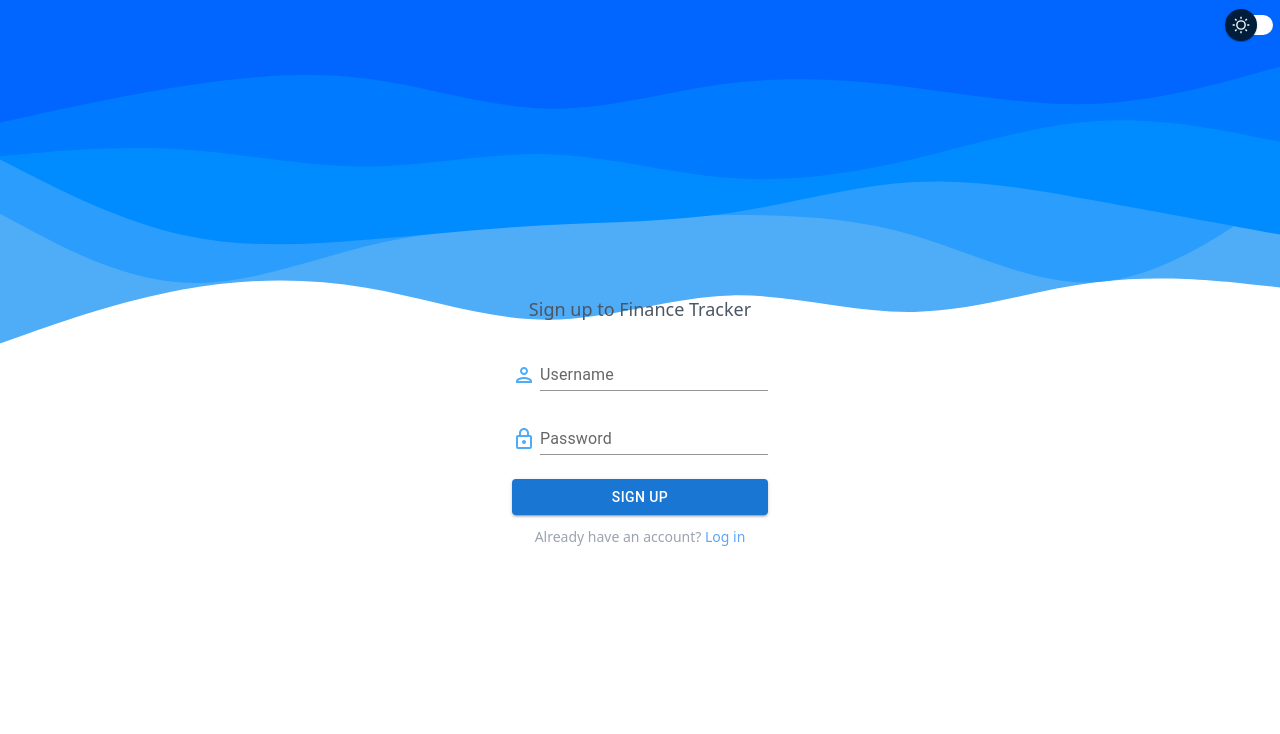
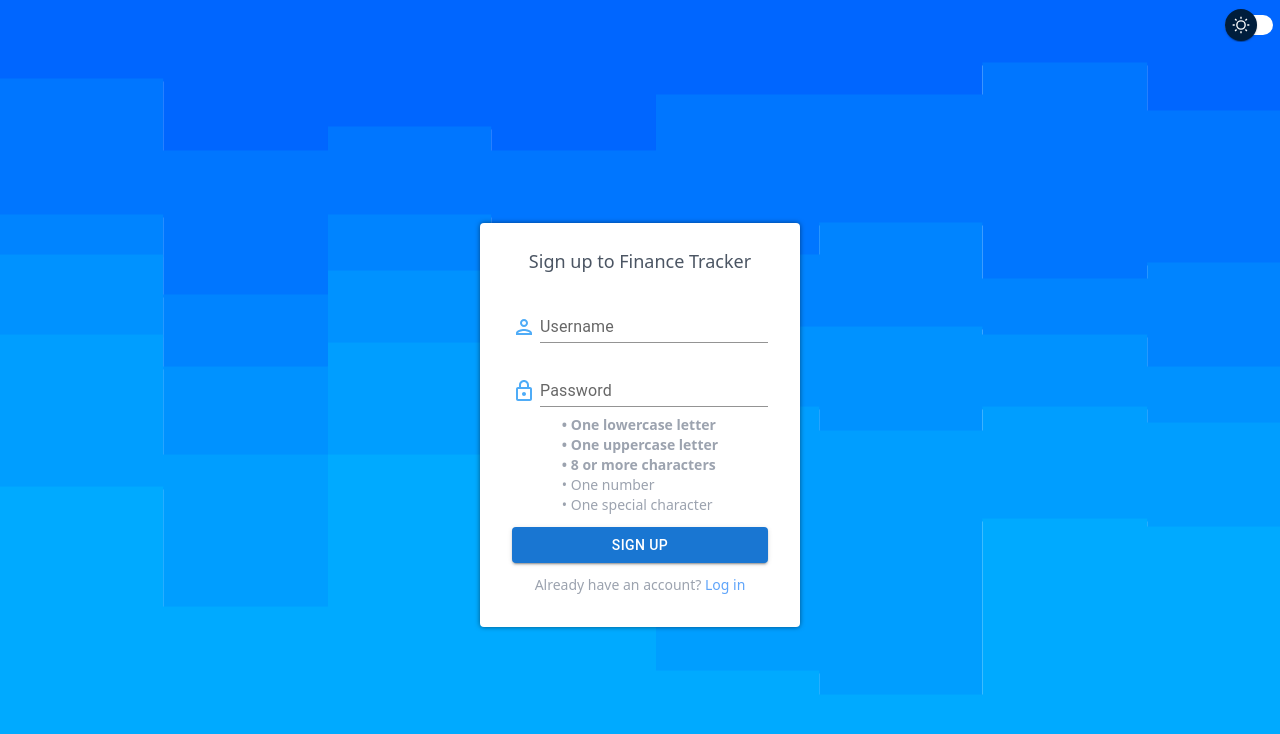
Before and after one commit to CloudNStoyan/finance-tracker, a React app in the folder client/: page /register in a window 1280 px wide. Shown: the top 734 px of the page. Built offline with nearby package versions, Linux system fonts and the light colour scheme; no server answers.

Commit message:
Finishing Desktop Reigster Page and fixing Password Strenght Meter bug

```diff
--- a/client/src/app.tsx
+++ b/client/src/app.tsx
@@ -4,6 +4,7 @@
 import DesktopCalendarPage from "./pages/desktop/DesktopCalendarPage";
 import { useMediaQuery } from "@mui/material";
 import DesktopLoginPage from "./pages/desktop/DesktopLoginPage";
+import DesktopRegisterPage from "./pages/desktop/DesktopRegisterPage";
 const StatisticsPage = lazy(() => import("./pages/StatisticsPage"));
 const TransactionPage = lazy(() => import("./pages/TransactionPage"));
 const CalendarPage = lazy(() => import("./pages/CalendarPage"));
@@ -27,7 +28,10 @@
         path="/login"
         element={isDesktop ? <DesktopLoginPage /> : <LoginPage />}
       />
-      <Route path="/register" element={<RegisterPage />} />
+      <Route
+        path="/register"
+        element={isDesktop ? <DesktopRegisterPage /> : <RegisterPage />}
+      />
       <Route>
         <Route
           path="/transaction/:transactionId"
--- a/client/src/components/usePasswordStrength.ts
+++ b/client/src/components/usePasswordStrength.ts
@@ -15,29 +15,15 @@
   useEffect(() => {
     const passwordLength = password.trim().length;
 
-    if (passwordLength < 6) {
-      setScore(0);
-      setText("too short");
-      setColor("");
-      return;
-    }
-
-    if (passwordLength < 7) {
-      setScore(1);
-      setText("weak");
-      setColor("#d32f2f");
-      return;
-    }
-
-    if (passwordLength < 10 && ALL_CASE_LETTERS_REGEX.test(password)) {
-      setScore(2);
-      setText("okay");
-      setColor("#ffc107");
+    if (passwordLength >= 12 && VERY_STRONG_PASSWORD_REGEX.test(password)) {
+      setScore(4);
+      setText("strong");
+      setColor("#2e7d32");
       return;
     }
 
     if (
-      passwordLength < 12 &&
+      passwordLength >= 10 &&
       ALL_CASE_LETTERS_AND_NUMBERS_REGEX.test(password)
     ) {
       setScore(3);
@@ -46,10 +32,24 @@
       return;
     }
 
-    if (passwordLength >= 12 && VERY_STRONG_PASSWORD_REGEX.test(password)) {
-      setScore(4);
-      setText("strong");
-      setColor("#2e7d32");
+    if (passwordLength >= 8 && ALL_CASE_LETTERS_REGEX.test(password)) {
+      setScore(2);
+      setText("okay");
+      setColor("#ffc107");
+      return;
+    }
+
+    if (passwordLength >= 8) {
+      setScore(1);
+      setText("weak");
+      setColor("#d32f2f");
+      return;
+    }
+
+    if (passwordLength < 8) {
+      setScore(0);
+      setText("too short");
+      setColor("");
       return;
     }
   }, [password]);
--- /dev/null
+++ b/client/src/pages/desktop/DesktopRegisterPage.tsx
@@ -0,0 +1,204 @@
+import { Button, CircularProgress, TextField } from "@mui/material";
+import { PersonOutlined, LockOutlined } from "@mui/icons-material";
+import React, { useState } from "react";
+import useReCaptcha from "../../useReCaptcha";
+import { Link, useNavigate } from "react-router-dom";
+import { register, ServerError } from "../../server-api";
+import axios, { AxiosError } from "axios";
+import PasswordStrengthIndicator from "../../components/PasswordStrengthIndicator";
+import usePasswordStrength from "../../components/usePasswordStrength";
+import DesktopRegisterPageStyled from "../styles/desktop/DesktopRegisterPage.styled";
+
+const DesktopRegisterPage = () => {
+  const [username, setUsername] = useState("");
+  const [password, setPassword] = useState("");
+  const [usernameError, setUsernameError] = useState("");
+  const [passwordError, setPasswordError] = useState(false);
+  const [error, setError] = useState<string>(null);
+  const [loading, setLoading] = useState(false);
+  const [score, color, text] = usePasswordStrength(password);
+
+  const [generateToken] = useReCaptcha();
+  const navigate = useNavigate();
+
+  const validateFields = () => {
+    const usernameIsValid = username.trim().length >= 6;
+    if (!usernameIsValid) {
+      setUsernameError("Too short");
+    }
+
+    const passwordIsValid = score >= 2;
+    setPasswordError(!passwordIsValid);
+
+    return usernameIsValid === true && passwordIsValid === true;
+  };
+
+  const initRegister = () => {
+    setLoading(true);
+
+    const fieldsAreValid = validateFields();
+
+    if (fieldsAreValid === false) {
+      setLoading(false);
+      return;
+    }
+
+    generateToken(async (token) => {
+      try {
+        const resp = await register(username, password, token);
+
+        if (resp.status !== 200) {
+          return;
+        }
+
+        navigate("/login");
+      } catch (error) {
+        if (!axios.isAxiosError(error)) {
+          return;
+        }
+
+        const serverError = error as AxiosError<ServerError>;
+
+        if (error.code === "ERR_NETWORK") {
+          setError("Something went wrong, try again later.");
+          return;
+        }
+
+        if (serverError.response.status === 400) {
+          setError(serverError.response.data.error);
+          return;
+        }
+      } finally {
+        setLoading(false);
+      }
+    });
+  };
+
+  return (
+    <DesktopRegisterPageStyled>
+      {loading && <CircularProgress className="loading-circle" />}
+      <div className="wrapper h-full w-full">
+        <form
+          className={`rounded px-8 pt-6 pb-8 w-80 ${loading ? "loading" : ""}`}
+        >
+          <h1 className="text-center text-lg font-medium text-gray-600 mb-5 dark:text-white">
+            Sign up to Finance Tracker
+          </h1>
+          <div className="mb-4 flex flex-row items-end">
+            <PersonOutlined
+              className={`mr-1 icon ${usernameError ? "mb-6" : "mb-1"}`}
+            />
+            <TextField
+              className="w-full"
+              label="Username"
+              variant="standard"
+              value={username}
+              error={usernameError.length > 0}
+              helperText={usernameError}
+              onChange={(e) => {
+                if (e.target.value.trim().length < 6) {
+                  setUsernameError("Too short");
+                } else {
+                  setUsernameError("");
+                }
+
+                setUsername(e.target.value);
+                setError(null);
+              }}
+              onBlur={(e) => {
+                if (e.target.value.trim().length < 6) {
+                  setUsernameError("Too short");
+                } else {
+                  setUsernameError("");
+                }
+
+                setUsername(e.target.value);
+                setError(null);
+              }}
+            />
+          </div>
+          <div
+            className={`mb-2 flex flex-row items-${
+              password.length > 0 ? "center" : "end"
+            }`}
+          >
+            <LockOutlined
+              className={`mr-1 icon ${passwordError ? "mb-6" : "mb-1"}`}
+            />
+            <div className="w-full">
+              <TextField
+                className="w-full"
+                label="Password"
+                type="password"
+                variant="standard"
+                value={password}
+                error={passwordError}
+                helperText={passwordError ? "Password is too weak." : ""}
+                onChange={(e) => {
+                  setPasswordError(e.target.value.trim().length === 0);
+                  setPassword(e.target.value);
+                  setError(null);
+                }}
+                onBlur={(e) => {
+                  setPasswordError(e.target.value.trim().length === 0);
+                  setPassword(e.target.value);
+                  setError(null);
+                }}
+              />
+              <PasswordStrengthIndicator
+                color={color}
+                text={text}
+                score={score}
+                passwordLength={password.length}
+              />
+            </div>
+          </div>
+          <div className="text-sm text-gray-400 dark:text-white mb-3 w-fit mx-auto">
+            {!/(?=.*[a-z])/.test(password) && (
+              <div className="font-bold">• One lowercase letter</div>
+            )}
+            {!/(?=.*[A-Z])/.test(password) && (
+              <div className="font-bold">• One uppercase letter</div>
+            )}
+            {password.length < 8 && (
+              <div className="font-bold">• 8 or more characters</div>
+            )}
+            {!/(?=.*[0-9])/.test(password) && <div>• One number</div>}
+            {!/(?=.*[^A-Za-z0-9])/.test(password) && (
+              <div>• One special character</div>
+            )}
+          </div>
+          <div className="flex items-center justify-between">
+            <Button
+              variant="contained"
+              className="w-full"
+              onClick={(e) => {
+                e.preventDefault();
+
+                initRegister();
+              }}
+              disabled={loading}
+            >
+              Sign Up
+            </Button>
+          </div>
+          {error && (
+            <div className="text-red-400 text-center mt-2">
+              <p>{error}</p>
+            </div>
+          )}
+          <div>
+            <p className="text-sm text-gray-400 font-medium text-center mt-3">
+              Already have an account?{" "}
+              <Link to="/login" className="text-blue-400 dark:text-purple-400">
+                Log in
+              </Link>
+            </p>
+          </div>
+        </form>
+      </div>
+    </DesktopRegisterPageStyled>
+  );
+};
+
+export default DesktopRegisterPage;
--- /dev/null
+++ b/client/src/pages/styles/desktop/DesktopRegisterPage.styled.ts
@@ -0,0 +1,51 @@
+import { styled } from "../../../infrastructure/ThemeManager";
+
+const DesktopLoginPageStyled = styled.div`
+  min-height: 100%;
+
+  display: flex;
+  justify-content: center;
+  align-items: center;
+
+  form {
+    background-color: ${({ theme }) => theme.colors.background};
+    box-shadow: 0 0 5px rgba(0, 0, 0, 0.5);
+  }
+
+  .loading {
+    * {
+      opacity: 0.75;
+    }
+  }
+
+  ::before {
+    content: "";
+    position: absolute;
+    display: block;
+    top: 0;
+    left: 0;
+    height: 100%;
+    width: 100%;
+    background: url(${({ theme }) => theme.svgs.bgSteps});
+    background-repeat: no-repeat;
+    background-size: cover;
+    z-index: -1;
+  }
+
+  .icon {
+    color: ${({ theme }) => theme.colors.accentText};
+  }
+
+  .wrapper {
+    display: flex;
+    justify-content: center;
+    align-items: center;
+  }
+
+  .loading-circle {
+    position: absolute;
+    z-index: 1;
+  }
+`;
+
+export default DesktopLoginPageStyled;
```
